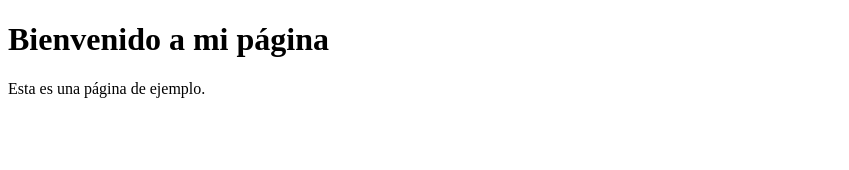
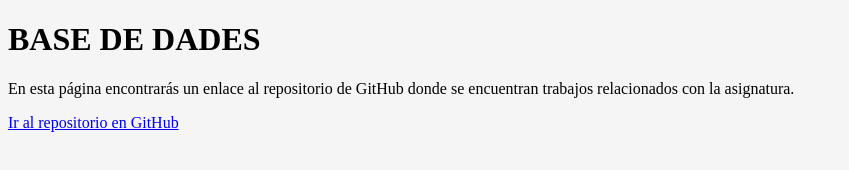
Before and after one commit to Repositorio-1CFS-DAW-o-1CFS-DAM/Base_de_datos, a plain HTML site: page index.html in a window 1280 px wide. Shown: the whole page, without its empty margins (0-849 px from the left). Drawn offline with Linux system fonts and the light colour scheme.

Commit message:
Update index.html
rectificación HTML

```diff
--- a/index.html
+++ b/index.html
@@ -3,10 +3,20 @@
 <head>
     <meta charset="UTF-8">
     <meta name="viewport" content="width=device-width, initial-scale=1.0">
-    <title>Mi Página</title>
+    <title>Base de Dades</title>
+    <link rel="stylesheet" href="basedatos.css">
 </head>
-<body>
-    <h1>Bienvenido a mi página</h1>
-    <p>Esta es una página de ejemplo.</p>
+<body style="background-color: #f5f5f5;">
+
+<h1 id="titulo">BASE DE DADES</h1>
+
+<p>
+    En esta página encontrarás un enlace al repositorio de GitHub donde se encuentran trabajos relacionados con la asignatura.
+</p>
+
+<div id="animacion">
+    <a href="https://github.com/Repositorio-1CFS-DAW-o-1CFS-DAM/Base_de_datos.git" target="_blank">Ir al repositorio en GitHub</a>
+</div>
+
 </body>
 </html>
```
